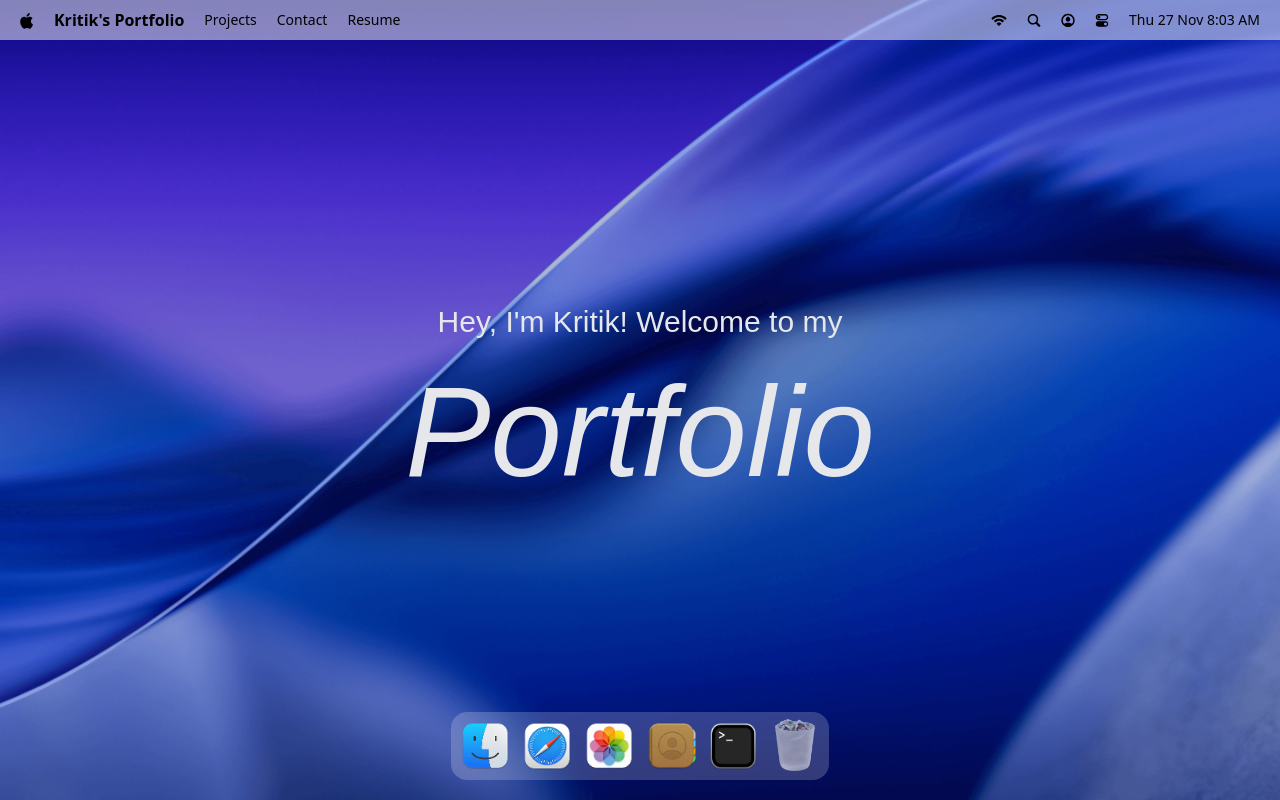
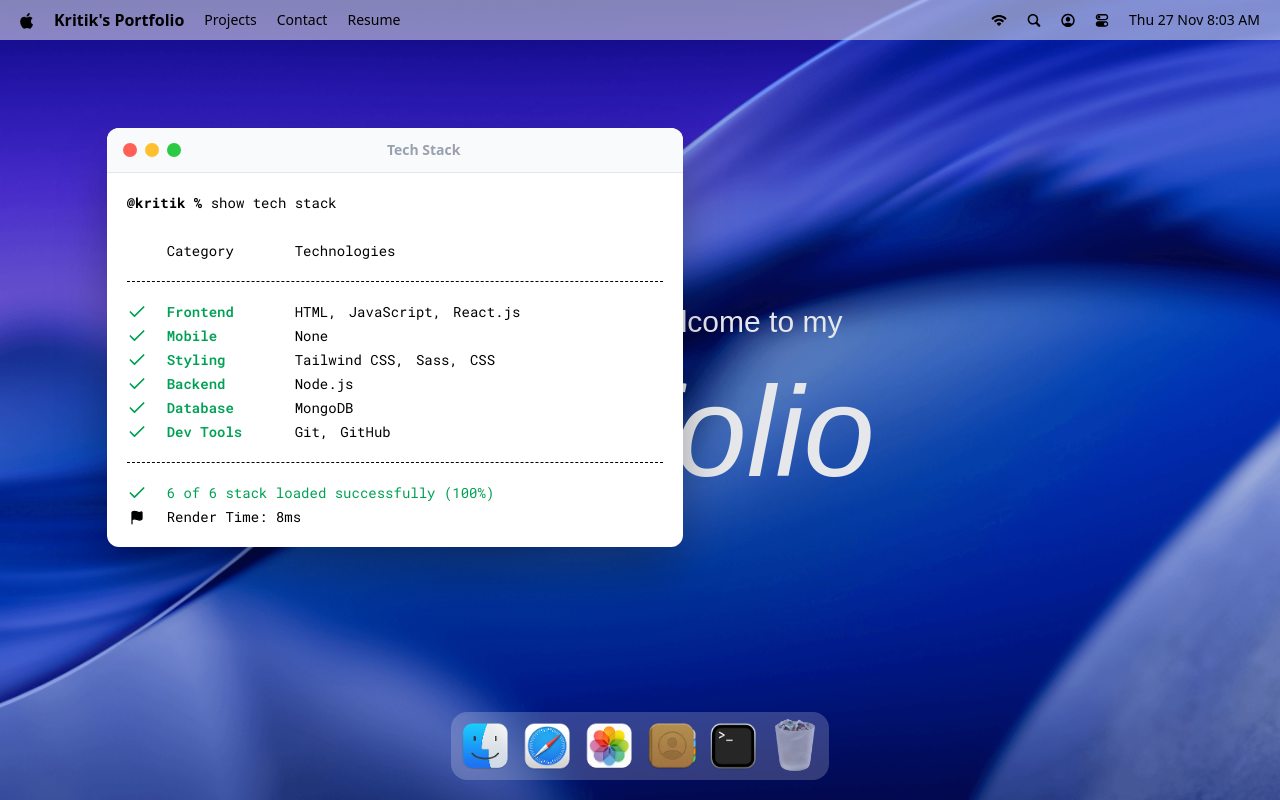
Before and after one commit to kritikpoudel/MacStyle-Portfolio, a React (Vite) app: page / in a window 1280 px wide. Both pictures are taken after a click on the button 733 px from the left and 746 px from the top of the page. Built offline with nearby package versions, Linux system fonts and the light colour scheme; a web font is replaced by a local one.

Commit message:
implement HOC-based window management and add first Terminal window

```diff
--- a/src/App.jsx
+++ b/src/App.jsx
@@ -1,5 +1,11 @@
+import React from 'react'
+import gsap from 'gsap'
+import { Draggable } from 'gsap/Draggable'
+
 import { Navbar,Welcome ,Dock} from '#components'
-import React from 'react'
+import { Terminal } from '#windows'
+
+gsap.registerPlugin(Draggable)
 
 const App = () => {
   return (
@@ -7,6 +13,7 @@
       <Navbar/>
       <Welcome/>
       <Dock/>
+      <Terminal/>
     </main>
   )
 }
--- /dev/null
+++ b/src/components/WindowControls.jsx
@@ -0,0 +1,15 @@
+import useWindowStore from '#store/window'
+import React from 'react'
+
+const WindowControls = ({target}) => {
+    const {closeWindow}=useWindowStore();
+  return (
+    <div id='window-controls'>
+        <div className='close' onClick={()=>closeWindow(target)}/>
+        <div className='minimize'/>
+        <div className='maximize'/>
+    </div>
+  )
+}
+
+export default WindowControls
--- a/src/components/index.js
+++ b/src/components/index.js
@@ -1,5 +1,6 @@
 import Navbar from "./Navbar";
 import Welcome from "./Welcome";
 import Dock from "./Dock";
+import WindowControls from "./WindowControls";
 
-export{Navbar,Welcome,Dock};
+export{Navbar,Welcome,Dock,WindowControls};
--- a/src/constants/index.js
+++ b/src/constants/index.js
@@ -73,7 +73,33 @@
     canOpen: false,
   },
 ];
-export{navLinks,navIcons,dockApps}
+const techStack = [
+  {
+    category: "Frontend",
+    items: ["HTML" , "JavaScript", "React.js"],
+  },
+  {
+    category: "Mobile",
+    items: ["None"],
+  },
+  {
+    category: "Styling",
+    items: ["Tailwind CSS", "Sass", "CSS"],
+  },
+  {
+    category: "Backend",
+    items: ["Node.js"],
+  },
+  {
+    category: "Database",
+    items: ["MongoDB"],
+  },
+  {
+    category: "Dev Tools",
+    items: ["Git", "GitHub"],
+  },
+];
+export{navLinks,navIcons,dockApps,techStack}
 
 const INITIAL_Z_INDEX = 1000;
 
--- /dev/null
+++ b/src/hoc/WindowWrapper.jsx
@@ -0,0 +1,49 @@
+import useWindowStore from "#store/window";
+import { useGSAP } from "@gsap/react";
+import { useLayoutEffect, useRef } from "react";
+import gsap from "gsap";
+import Draggable from "gsap/Draggable";
+
+const WindowWrapper = (Component, windowKey) => {
+  const Wrapped = (props) => {
+    const { focusWindow, windows } = useWindowStore();
+    const { isOpen, zIndex } = windows[windowKey];
+    const ref = useRef(null);
+    useGSAP(() => {
+      const el = ref.current;
+      if (!el || !isOpen) return;
+      el.style.display = "block";
+      gsap.fromTo(
+        el,
+        { scale: 0.8, opacity: 0, y: 40 },
+        { scale: 1, opacity: 1, y: 0, duration: 0.4, ease: "power3.inOut" }
+      );
+    }, [isOpen]);
+
+    useGSAP(() => {
+      const el = ref.current;
+      if (!el) return;
+
+      const [instance] = Draggable.create(el, {
+        onPress: () => focusWindow(windowKey),
+      });
+      return () => instance.kill();
+    }, []);
+    useLayoutEffect(() => {
+      const el = ref.current;
+      if (!el) return;
+      el.style.display = isOpen ? "block" : "none";
+    }, [isOpen]);
+    return (
+      <section id={windowKey} ref={ref} style={{ zIndex }} className="absolute">
+        <Component {...props} />
+      </section>
+    );
+  };
+  Wrapped.displayName = `WindowWrapper(${
+    Component.displayName || Component.name || "Component"
+  })`;
+  return Wrapped;
+};
+
+export default WindowWrapper;
--- /dev/null
+++ b/src/windows/Terminal.jsx
@@ -0,0 +1,52 @@
+import { WindowControls } from "#components";
+import { techStack } from "#constants";
+import WindowWrapper from "#hoc/WindowWrapper"
+import { Check, Flag } from "lucide-react";
+
+
+const Terminal = () => {
+  return (
+    <>
+    <div id="window-header">
+        <WindowControls target="terminal"/>
+        <h2>Tech Stack</h2>
+    </div>
+    <div className="techstack">
+        <p>
+            <span className="font-bold">@kritik % </span>
+            show tech stack
+        </p>
+        <div className="label">
+            <p className="w-32">Category</p>
+            <p>Technologies</p>
+        </div>
+        <ul className="content">
+            {techStack.map(({category,items}) =>(
+                <li key={category} className="flex items-center">
+                    <Check className="check" size={20}/>
+                    <h3>{category}</h3>
+                    <ul>
+                        {items.map((item,i)=>(
+                            <li key={i}>{item}{i<items.length -1 ? ",":""}</li>
+                        ))}
+                    </ul>
+                </li>
+            ))}
+        </ul>
+        <div className="footnote">
+            <p>
+                <Check className="check" size={20}/>
+                6 of 6 stack loaded successfully (100%)
+            </p>
+            <p className="text-black">
+                <Flag size={15} fill="black"/>
+                Render Time: 8ms
+            </p>
+
+        </div>
+    </div>
+    </>
+  )
+}
+const TerminalWindow= WindowWrapper(Terminal,'terminal');
+export default TerminalWindow;
--- /dev/null
+++ b/src/windows/index.js
@@ -0,0 +1,2 @@
+import Terminal from "./Terminal";
+export{Terminal}
```
